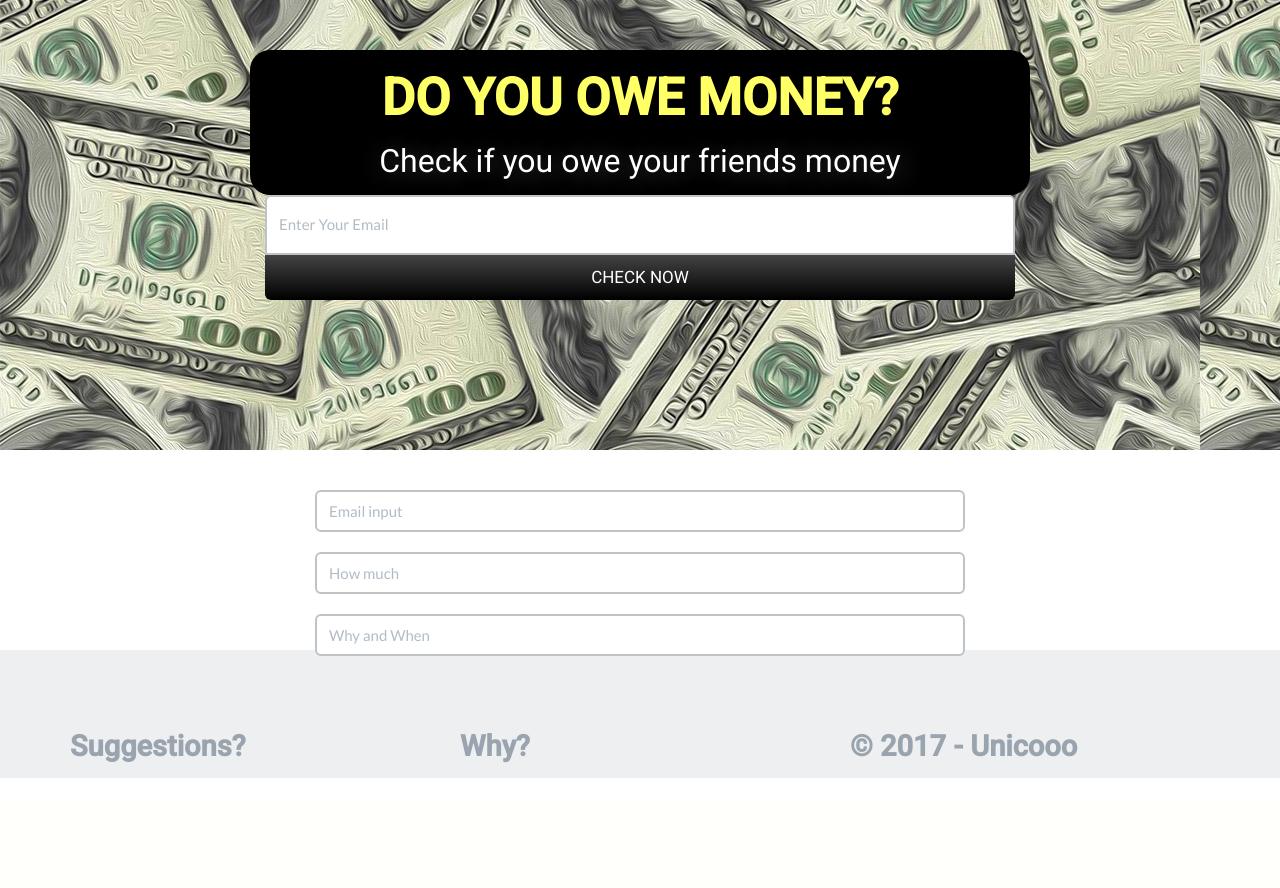
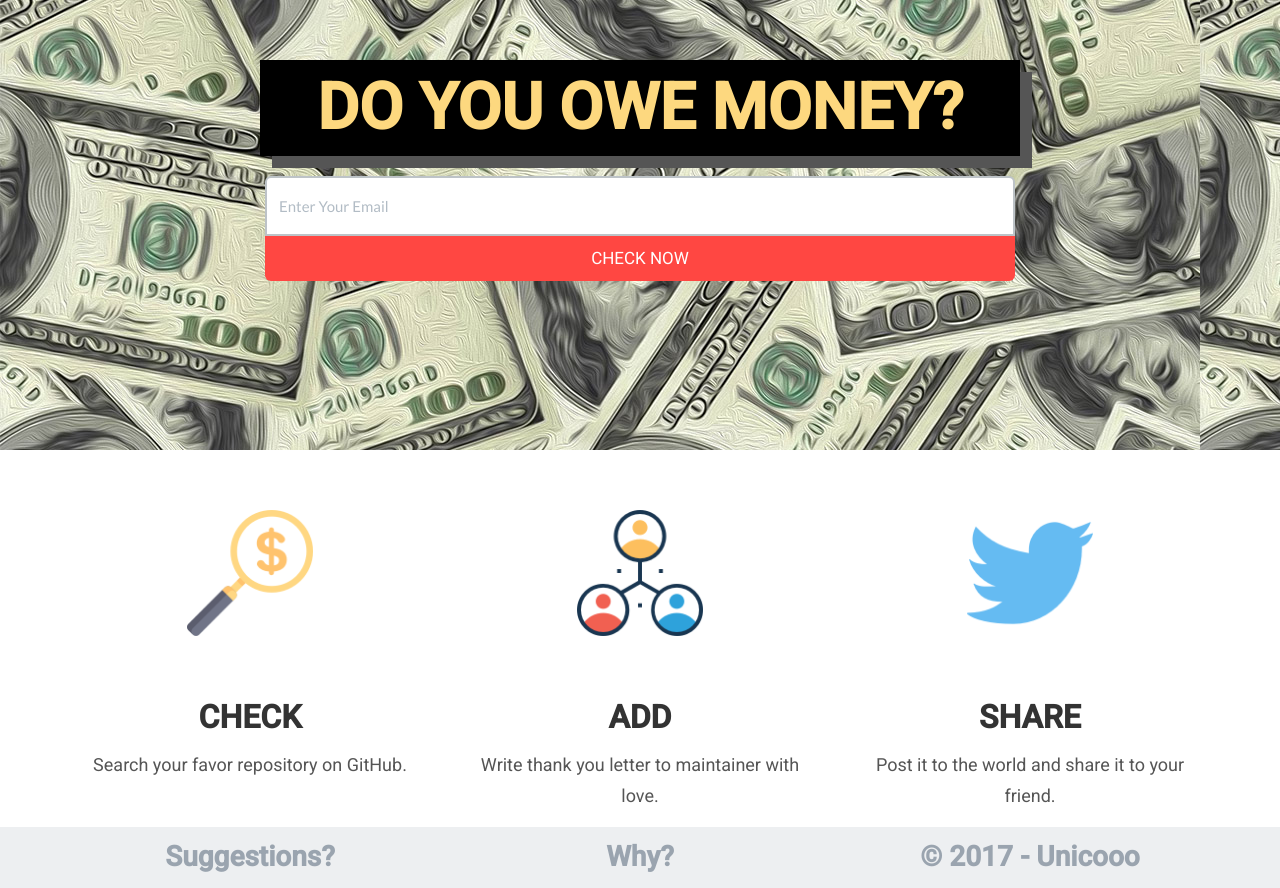
Before and after one commit to Windsooon/money, a Django app: page / in a window 1280 px wide. Before the commit the page ends 778 px from the top, so only its background shows below. Run offline with Django 3.2, Linux system fonts and the light colour scheme; some libraries are stand-ins or nearby versions.

Commit message:
fix frontpage style

```diff
--- /dev/null
+++ b/static/css/base.css
@@ -0,0 +1,3 @@
+.footer-div {
+    text-align: center;
+}
--- a/static/css/front.css
+++ b/static/css/front.css
@@ -45,6 +45,7 @@ pre {
 }
 
 .front-wrapper {
+    overflow: hidden;
     margin-top: 50px;
     text-align: center;
 }
@@ -52,6 +53,7 @@ pre {
 .nav-wrapper {
     height: 450px;
     background-image: url("../imgs/money.jpg");
+    margin-bottom: 60px;
 }
 
 .detect-form > .form-control {
@@ -61,15 +63,17 @@ pre {
 
 .title-div {
     border-radius: 20px;
-    background-color: black;
     padding: 10px;
+    margin-bottom: 10px;
 }
 
 .detect-span {
-    color: #ffff66;
+    color: #FDD87F;
     display: block;
-    font-size: 4vw;
+    font-size: 5vw;
     font-weight: bold;
+    background-color: black;
+    box-shadow: 12px 12px 0px #555;
 }
 
 .detect-span-details {
@@ -82,15 +86,37 @@ pre {
     width: 100px;
 }
 
-.second-wrapper {
-    height: 200px;
+.check-btn {
+    border-radius: 0 0 6px 6px;
+    background-color: #ff4742;
 }
 
-.check-btn {
-    border-radius: 0 0 6px 6px;
-    background-image: linear-gradient(to bottom, #434343 0%, black 100%);
+.check-btn:hover {
+    background-color: #FD0101;
+}
+
+.second-row {
+    padding: 50px;
 }
 
 .second-form-div {
     padding: 40px;
+    background-color: #edeff1;
+    border-radius: 6px;
 }
+
+#remind-span {
+    font-size: 2vw
+}
+
+.intro-img {
+    width: 35%;
+}
+
+.intro {
+    text-align: center;
+}
+
+.intro-span-title {
+    font-size: 2.5vw;
+}
--- a/templates/base.html
+++ b/templates/base.html
@@ -10,6 +10,7 @@
     <link rel="stylesheet" href="{% static 'css/css_lib/nromalize.css' %}" />
     <link rel="stylesheet" href="{% static 'css/css_lib/bootstrap.min.css' %}" />
     <link rel="stylesheet" href="{% static 'css/css_lib/flat-ui.min.css' %}" />
+    <link rel="stylesheet" href="{% static 'css/base.css' %}" />
     {% endblock %}
 
     {% block extra_styles %}
@@ -38,13 +39,13 @@
     <div class="base-footer container">
       <div class="row footer-div">
         <div class="col-xs-4 col-sm-4 col-md-4">
-          <a href="mailto:contact@thankyouopensource.com?subject=Suggestions"><h4>Suggestions?</h4></a>
+          <a href="mailto:contact@thankyouopensource.com?subject=Suggestions"><h5>Suggestions?</h5></a>
         </div>
         <div class="col-xs-4 col-sm-4 col-md-4">
-          <a href="/why/"><h4>Why?</h4></a>
+          <a href="/why/"><h5>Why?</h5></a>
         </div>
         <div class="col-xs-4 col-sm-4 col-md-4">
-          <a target="_blank" href="https://unicooo.com"><h4>© 2017 - Unicooo</h4></a>
+          <a target="_blank" href="https://unicooo.com"><h5>© 2017 - Unicooo</h5></a>
         </div>
       </div> <!-- end pure-g -->
     </div> <!-- end base-footer -->
--- a/templates/frontpage.html
+++ b/templates/frontpage.html
@@ -14,7 +14,6 @@
       <div class="front-wrapper">
         <div class="title-div col-xs-8 col-xs-offset-2 col-md-8 col-md-offset-2">
           <span class="detect-span">DO YOU OWE MONEY?</span>
-          <span class="detect-span-details">Check if you owe your friends money</span>
         </div>
         <div class="front-div col-xs-8 col-xs-offset-2 col-md-8 col-md-offset-2">
           <div class="detect-form form-group">
@@ -26,25 +25,25 @@
     </div> <!-- end front-row -->
   </div> <!-- end front-container -->
 </div> <!-- end nav-wrapper -->
-<div class="second-wrapper">
-  <div class="second-container container">
-    <div class="second-row row col-xs-8 col-xs-offset-2 col-md-8 col-md-offset-2">
-      <div class="second-form-div">
-        <form class="second-form">
-          <div class="form-group">
-            <input type="email" class="form-control" placeholder="Email input" />
-          </div> <!-- end form-group -->
-          <div class="form-group">
-            <input type="text" class="form-control" placeholder="How much " />
-          </div> <!-- end form-group -->
-          <div class="form-group">
-            <input type="text" class="form-control" placeholder="Why and When " />
-          </div> <!-- end form-group -->
-        </form>
-      </div> <!-- end second-form-div -->
-    </div> <!-- end second-row -->
-  </div> <!-- end second-container -->
-</div> <!-- end second-wrapper -->
+<div class="intro container">
+  <div class="row">
+    <div class="col-xs-4 col-sm-4 col-md-4 col-lg-4">
+      <img class="intro-img rounded-circle" src="{% static 'imgs/dollar.png' %}" alt="dollar" />
+      <h2 class="intro-span-title">CHECK</h2>
+      <p class="intro-span-p">Search your favor repository on GitHub.</p>
+    </div><!-- /.col-lg-4 -->
+    <div class="col-xs-4 col-sm-4 col-md-4 col-lg-4">
+      <img class="intro-img rounded-circle" src="{% static 'imgs/networking.png' %}" alt="networking" />
+      <h2 class="intro-span-title">ADD</h2>
+      <p class="intro-span-p">Write thank you letter to maintainer with love.</p>
+    </div><!-- /.col-lg-4 -->
+    <div class="col-xs-4 col-sm-4 col-md-4 col-lg-4">
+      <img class="intro-img rounded-circle" src="{% static 'imgs/twitter.png' %}" alt="twitter" />
+      <h2 class="intro-span-title">SHARE</h2>
+      <p class="intro-span-p">Post it to the world and share it to your friend.</p>
+    </div><!-- /.col-lg-4 -->
+  </div><!-- /.row -->
+</div>
 {% endblock %}
 
 {% block extra_scripts %}
```
Also changed, not shown: static/imgs/dollar.png (added), static/imgs/networking.png (added), static/imgs/twitter.png (added).
